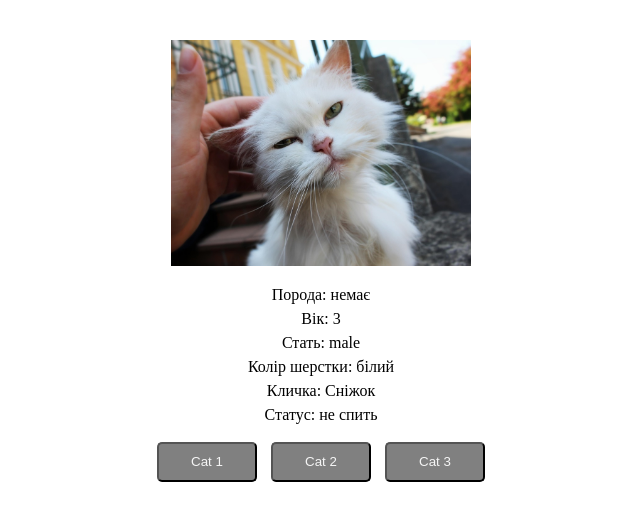
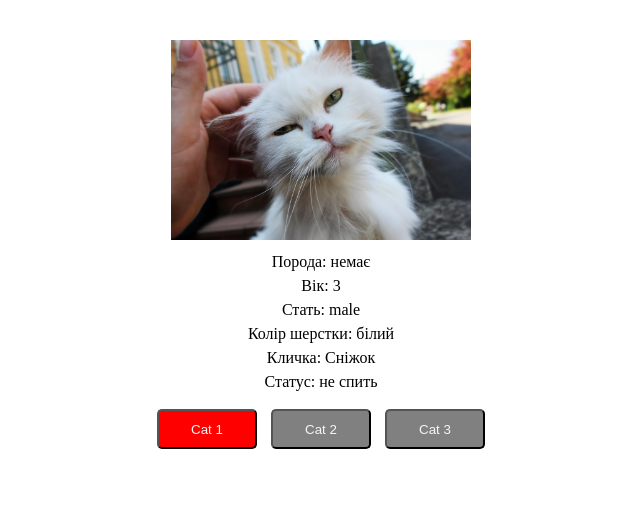
Before and after one commit to lokseddd/hillel_15hw, a plain HTML site: page index.html in a window 1280 px wide. Both pictures are taken after a click on the input "Cat 1". Shown: the whole page, without its empty margins (319-959 px from the left). Drawn offline with Linux system fonts and the light colour scheme.

Commit message:
second commit

```diff
--- a/app.js
+++ b/app.js
@@ -58,6 +58,9 @@ function updateCatInfo(cat, index) {
 buttons.forEach((button, index) => {
     button.addEventListener("click", () => {
         updateCatInfo(cats[index], index);
+
+        buttons.forEach((btn) => btn.classList.remove("active"));
+        button.classList.add("active");
     });
 });
 
--- a/styles/style.css
+++ b/styles/style.css
@@ -15,6 +15,18 @@ body {
 
 img {
     width: 300px;
+}
+
+.images {
+    width: 300px;
+    height: 200px;
+    margin: 0 auto;
+}
+
+.images img {
+    width: 100%;
+    height: 100%;
+    object-fit: cover;
 }
 
 .list {
@@ -39,3 +51,7 @@ img {
 .btn:hover {
     background-color: rgb(154, 152, 152);
 }
+
+.btn.active {
+    background-color: red;
+}
```
